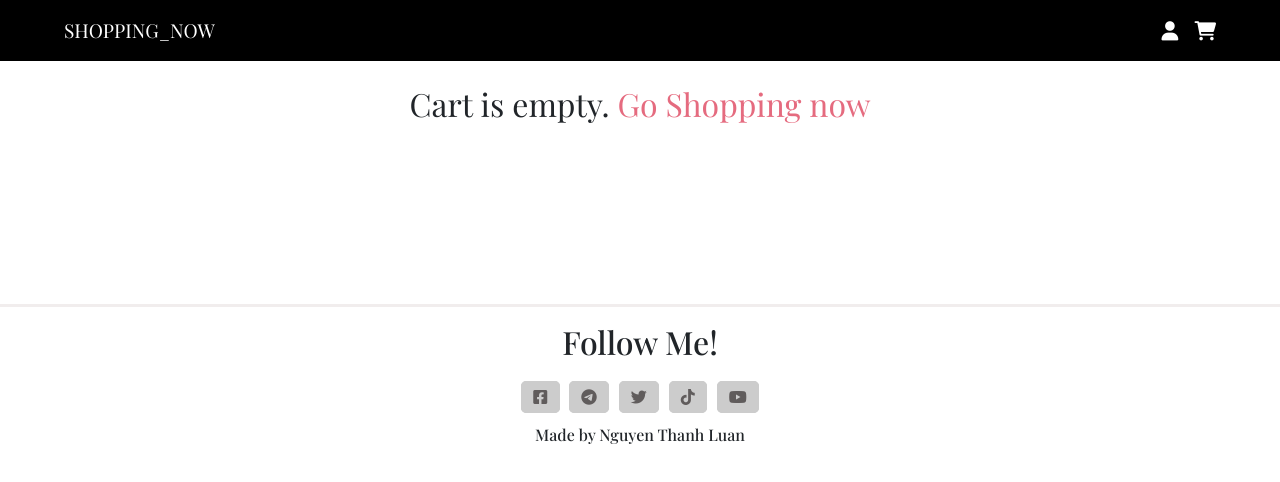
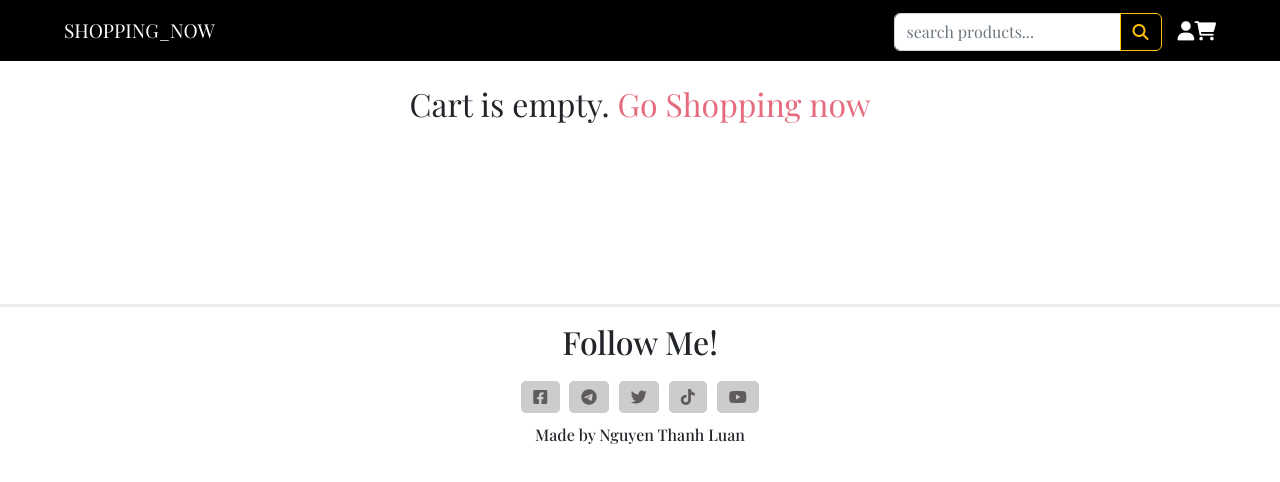
Before and after one commit to nguyen-thanh-luann/Binou, a React (Create React App) app: page /cart in a window 1280 px wide. Shown: the top 482 px of the page. Built offline with nearby package versions, Linux system fonts and the light colour scheme.

Commit message:
update template

```diff
--- a/src/components/Header.js
+++ b/src/components/Header.js
@@ -2,7 +2,7 @@ import React, { useContext } from 'react'
 import { Link } from 'react-router-dom'
 
 import { Store } from '../Store'
-
+import SearchBox from './SearchBox'
 import '../scss/App.scss'
 export default function Header() {
   const { state, dispatch: ctxDispatch } = useContext(Store)
@@ -15,6 +15,9 @@ export default function Header() {
       </div>
       <div>
         <ul>
+          <li className='search-group'>
+            <SearchBox />
+          </li>
           <li>
             {userInfo ? (
               <Link to='/userInfo'>
@@ -27,7 +30,7 @@ export default function Header() {
             )}
           </li>
           <li>
-            <Link to='/cart' className='ms-3'>
+            <Link to='/cart'>
               <i className='fa-solid fa-cart-shopping'></i>
               {cart.cartItems.length > 0 && (
                 <span className='badge rounded-pill text-bg-danger p-1'>
--- a/src/components/Product.js
+++ b/src/components/Product.js
@@ -39,7 +39,7 @@ export default function Product({ product }) {
           style={{ textDecoration: 'none', color: '#000' }}
           to={`/product/${product._id}`}
         >
-          <Card.Title>{product.name}</Card.Title>
+          <h5 className='name'>{product.name}</h5>
         </Link>
         <Rating rating={product.rating} numReviews={product.numReviews} />
         <p className='price'>${product.price}</p>
--- /dev/null
+++ b/src/components/SearchBox.js
@@ -0,0 +1,33 @@
+import React, { useState } from 'react'
+import Button from 'react-bootstrap/Button'
+import Form from 'react-bootstrap/Form'
+import InputGroup from 'react-bootstrap/InputGroup'
+import FormControl from 'react-bootstrap/FormControl'
+import { useNavigate } from 'react-router-dom'
+
+export default function SearchBox() {
+  const navigate = useNavigate()
+  const [query, setQuery] = useState('')
+  const submitHandler = (e) => {
+    e.preventDefault()
+    navigate(query ? `/search/?query=${query}` : '/search')
+  }
+  return (
+    <Form className='d-flex' onSubmit={submitHandler}>
+      <InputGroup>
+        <FormControl
+          type='text'
+          name='q'
+          id='q'
+          onChange={(e) => setQuery(e.target.value)}
+          placeholder='search products...'
+          aria-label='Search Products'
+          aria-describedby='button-search'
+        ></FormControl>
+        <Button variant='outline-warning' type='submit' id='button-search'>
+          <i className='fas fa-search'></i>
+        </Button>
+      </InputGroup>
+    </Form>
+  )
+}
--- a/src/screens/CartScreen.js
+++ b/src/screens/CartScreen.js
@@ -10,6 +10,7 @@ export default function CartScreen() {
   const { state, dispatch: ctxDispatch } = useContext(Store)
   const {
     cart: { cartItems },
+    userInfo,
   } = state
 
   const removeItemHandler = (item) => {
@@ -26,6 +27,14 @@ export default function CartScreen() {
       type: 'CART_ADD_ITEM',
       payload: { ...item, quantity },
     })
+  }
+
+  const checkoutHandler = () => {
+    if (userInfo) {
+      window.alert('comming soon')
+    } else {
+      window.location.href = '/login'
+    }
   }
   return (
     <Layout
@@ -132,7 +141,14 @@ export default function CartScreen() {
                     Invoice Total:{' '}
                     {cartItems.reduce((a, c) => a + c.price * c.quantity, 0)}
                   </h5>
-                  <button className='btn btn-success'>Checkout</button>
+                  <button
+                    className='btn btn-success'
+                    onClick={() => {
+                      checkoutHandler()
+                    }}
+                  >
+                    Checkout
+                  </button>
                 </div>
               </div>
             </>
--- a/src/screens/HomeScreen.js
+++ b/src/screens/HomeScreen.js
@@ -4,13 +4,16 @@ import { Helmet } from 'react-helmet-async'
 
 import Layout from './Layout'
 import Product from '../components/Product'
+import LoadingBox from '../components/LoadingBox'
 export default function HomeScreen() {
-  const [products, setProducts] = useState([])
+  const [products, setProducts] = useState()
+  const [isLoading, setIsLoading] = useState(true)
 
   const loadProducts = () => {
     getAllProducts()
       .then((res) => {
         setProducts(res.data)
+        setIsLoading(false)
       })
       .catch((err) => {
         console.log(err)
@@ -26,11 +29,24 @@ export default function HomeScreen() {
           <Helmet>
             <title>Shopping now</title>
           </Helmet>
-          {products.map((product) => (
-            <div key={product._id} className='col-sm-12 col-md-6 col-lg-3'>
-              <Product product={product} />
+          {isLoading ? (
+            <div className='text-center'>
+              <LoadingBox />
             </div>
-          ))}
+          ) : (
+            <>
+              <h2 className='py-2'>Featured products</h2>
+              {products &&
+                products.map((product) => (
+                  <div
+                    key={product._id}
+                    className='col-sm-12 col-md-6 col-lg-3'
+                  >
+                    <Product product={product} />
+                  </div>
+                ))}
+            </>
+          )}
         </div>
       }
     />
--- a/src/screens/ProductScreen.js
+++ b/src/screens/ProductScreen.js
@@ -6,12 +6,16 @@ import { Helmet } from 'react-helmet-async'
 import { Store } from '../Store'
 import Layout from './Layout'
 import Rating from '../components/Rating'
+import LoadingBox from '../components/LoadingBox'
 import { getProductById } from '../services/ProductService'
 import '../scss/App.scss'
 export default function ProductScreen() {
   const param = useParams()
   const productId = param.id
+
   const [product, setProduct] = useState()
+  const [isLoading, setIsLoading] = useState(true)
+
   const { state, dispatch: ctxDispatch } = useContext(Store)
   const {
     cart: { cartItems },
@@ -21,6 +25,7 @@ export default function ProductScreen() {
     getProductById(productId)
       .then((res) => {
         setProduct(res.data)
+        setIsLoading(false)
       })
       .catch((err) => {
         console.log(err)
@@ -49,9 +54,12 @@ export default function ProductScreen() {
     <Layout
       children={
         <div>
-          {!product ? (
-            <h4>product not found</h4>
+          {isLoading ? (
+            <div className='text-center'>
+              <LoadingBox />
+            </div>
           ) : (
+            product && (
               <div className='product-page'>
                 <Helmet>
                   <title>{product.name}</title>
@@ -87,6 +95,7 @@ export default function ProductScreen() {
                   )}
                 </div>
               </div>
+            )
           )}
         </div>
       }
--- a/src/screens/admin/ProductManager.js
+++ b/src/screens/admin/ProductManager.js
@@ -1,6 +1,7 @@
 import React, { useState, useEffect, useRef } from 'react'
 import { Helmet } from 'react-helmet-async'
 
+import LoadingBox from '../../components/LoadingBox'
 import Layout from '../Layout'
 import {
   getAllProducts,
@@ -10,6 +11,7 @@ import {
 } from '../../services/ProductService'
 
 export default function ProductManager() {
+  const [isLoading, setIsLoading] = useState(true)
   const [products, setProducts] = useState()
   const [isUpdateForm, setIsUpdateForm] = useState(false)
   const [productId, setProductId] = useState('')
@@ -39,6 +41,7 @@ export default function ProductManager() {
     getAllProducts()
       .then((res) => {
         setProducts(res.data)
+        setIsLoading(false)
       })
       .catch((err) => {
         console.log(err)
@@ -154,9 +157,12 @@ export default function ProductManager() {
           <Helmet>
             <title>ProductManager</title>
           </Helmet>
-          {!products ? (
-            <h2>Product not found</h2>
+          {isLoading ? (
+            <div className='text-center'>
+              <LoadingBox />
+            </div>
           ) : (
+            products && (
               <div>
                 <button
                   className='btn btn-success'
@@ -400,6 +406,7 @@ export default function ProductManager() {
                 </div>
                 {/*  */}
               </div>
+            )
           )}
         </div>
       }
--- a/src/scss/_Header.scss
+++ b/src/scss/_Header.scss
@@ -25,6 +25,10 @@
       display: inline-block;
       position: relative;
       line-height: 3rem;
+      margin: 0;
+      &:not(:last-child) {
+        margin-left: 1rem;
+      }
       &:hover > ul {
         display: block;
       }
@@ -53,5 +57,8 @@
   #header {
     padding: 0 0.5rem;
     font-size: 1rem;
+    .search-group {
+      display: none;
+    }
   }
 }
--- a/src/scss/_Product.scss
+++ b/src/scss/_Product.scss
@@ -1,6 +1,11 @@
 .product {
   box-shadow: 5px 5px 8px #ccc;
   margin-bottom: 2rem;
+  .name {
+    margin: 0;
+    text-align: start;
+    text-transform: capitalize;
+  }
   .descr,
   .price {
     margin: 0.2rem 0;
```
Also changed, not shown: 1 other file (tests, documents, lock files or other folders). Lines whose indentation alone changed are shown as unchanged.
